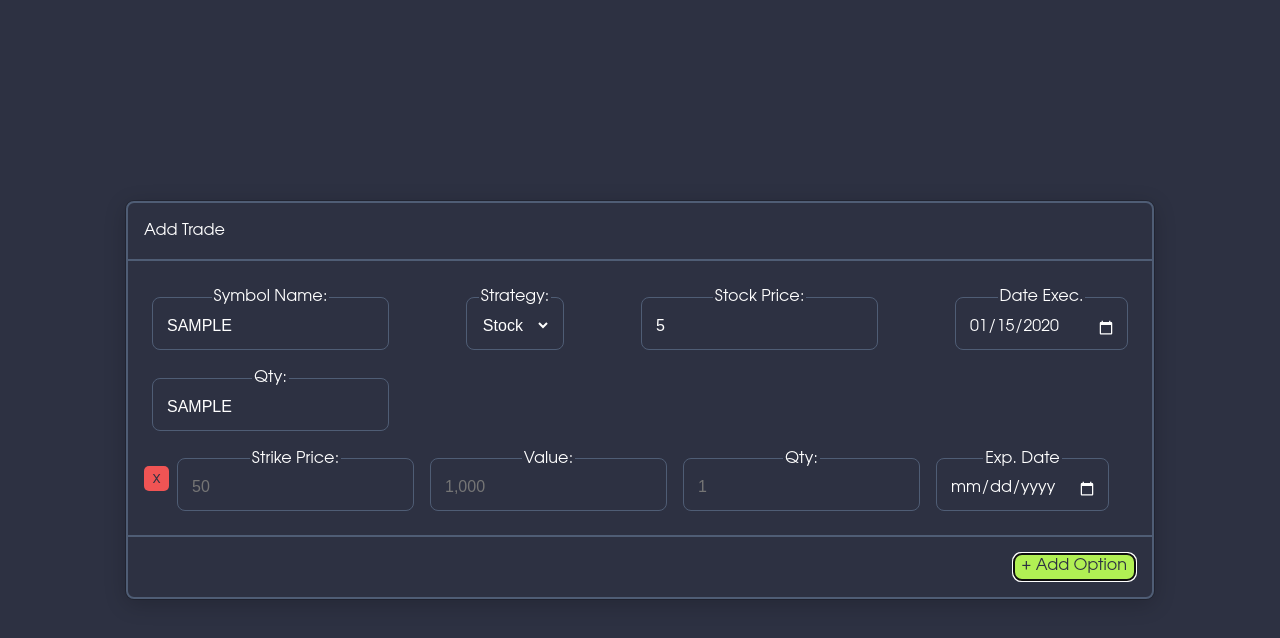
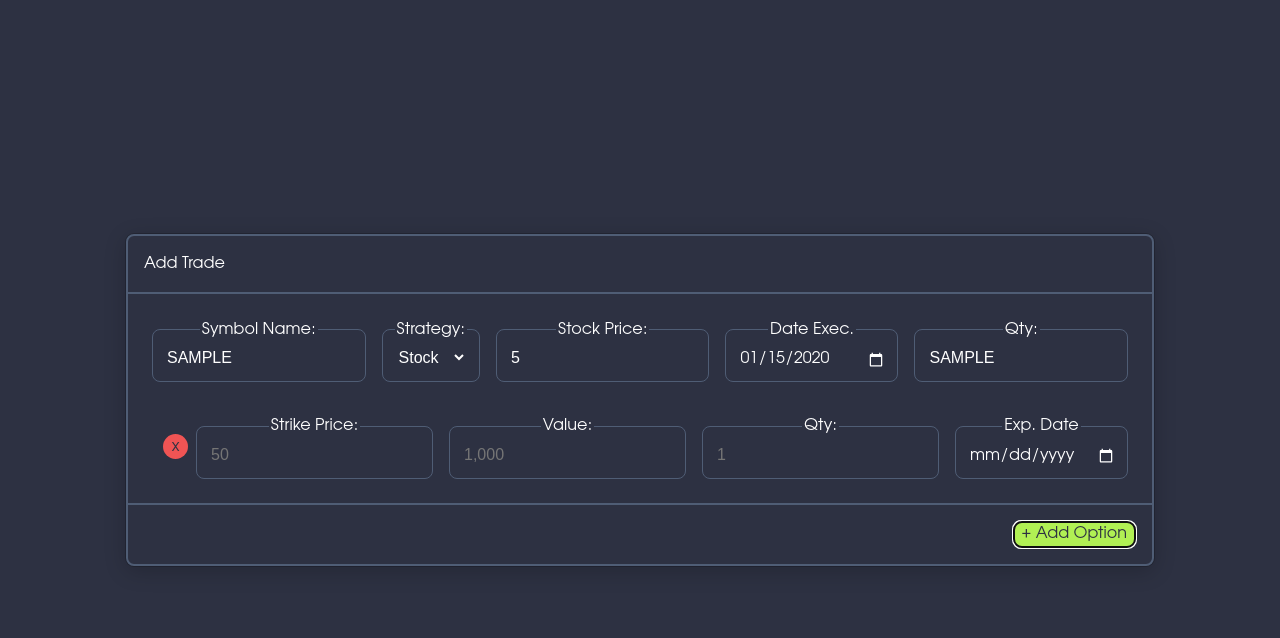
Before and after one commit to Byron-david/Option-Website, a React (Vite) app: page / in a window 1280 px wide. Both pictures are taken after typing "Sample", "5", "2020-01-15", "Sample" into the empty fields and a click on the button "+ Add Option". Shown: the top 638 px of the page. Built offline with nearby package versions, Linux system fonts and the light colour scheme.

Commit message:
Added button hover brightness

```diff
--- a/src/App.css
+++ b/src/App.css
@@ -4,6 +4,7 @@
   --background-color-alt : #BFC0C0;
   --background-color-button : #B1F054;
   --background-color-button-red :#f05454;
+
   --text-color-main : #FFFFFF;
   --text-color-alt : #4F5D75;
   --text-color-secondary : #2D3142;
@@ -27,6 +28,10 @@ body{
   background-color: var(--background-color-main);
   color: var(--text-color-main);
   font-family: Avenir, Montserrat, Corbel, 'URW Gothic', source-sans-pro, sans-serif;
+}
+
+button:hover {
+  filter: brightness(125%);
 }
 
 input, select {
@@ -91,11 +96,18 @@ input[type=date]{
 
 #addTradeBody {
   display: flex;
-  flex-wrap: wrap;
+  flex-wrap: nowrap;
   align-items: center;
   justify-content: space-between;
   padding: 1rem;
   min-width: 0%;
+}
+
+#addTradeLeg {
+  padding: 0 1rem 1rem 1rem;
+  display: flex;
+  flex-wrap: wrap;
+  justify-content: flex-end;
 }
 
 #addTradeFooter {
@@ -115,7 +127,7 @@ input[type=date]{
 }
 
 @media screen and (max-width: 750px) {
-  .addOption {
+  #addTradeBody, .addOption {
     flex-wrap: wrap;
   }
 }
@@ -132,7 +144,7 @@ input[type=date]{
   min-width: 25px;
   cursor: pointer;
   color: white;
-  border-radius: 20%;
+  border-radius: 50%;
   text-align: center;
   padding: 0;
   background-color: var(--background-color-button-red);
@@ -140,6 +152,14 @@ input[type=date]{
   /* padding: 0.2rem 0.5rem; */
 }
 
+.buttonRemove:hover {
+  border: none;
+  /* box-shadow: inset 0 0 100px 100px rgba(255, 255, 255, 0.1); */
+  filter: brightness(125%);
+  /* box-shadow: 0 5px 22px 0 rgba(255, 255, 255, 0.2); */
+
+}
+
 .buttonAdd {
   background-color: var(--background-color-button);
   color: var(--background-color-main);
--- a/src/components/AddTrade.jsx
+++ b/src/components/AddTrade.jsx
@@ -28,7 +28,7 @@ function AddTrade({ display = "flex", flexDirection = "row", flexWrap = "nowrap"
         exp: "exp" + nextId }
     ];
 
-    if (addOption.length < 4) {
+    if (addOption.length < 3) {
       setAddOption(newOption);
     }
   };
@@ -42,7 +42,9 @@ function AddTrade({ display = "flex", flexDirection = "row", flexWrap = "nowrap"
           <StrategiesDropdown value={strategyValue} handleChange={setStrategyValue}/>
           <DateInput  id="dateExec" name="dateExec" htmlFor="dateExec" text=" Date Exec." />
           <TextInput placeholder="1" type="number" id="quantityNumber" name="quantityNumber" htmlFor="quantityNumber" text="Qty:" />
-          {addOption.map(option => (
+        </div>
+        <div id="addTradeLeg">
+        {addOption.map(option => (
           <AddOption key={option.id} handleClick={() => {
             setAddOption(
               addOption.filter(o =>
```
